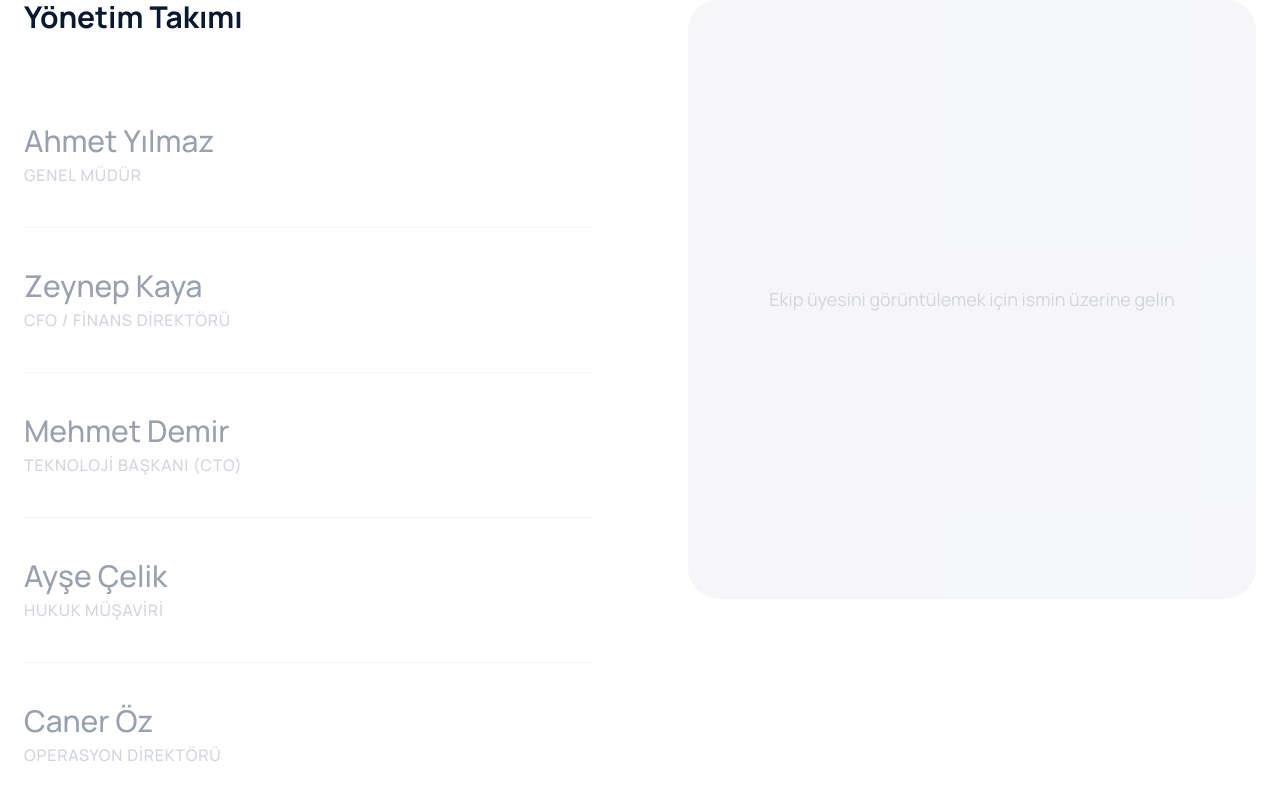
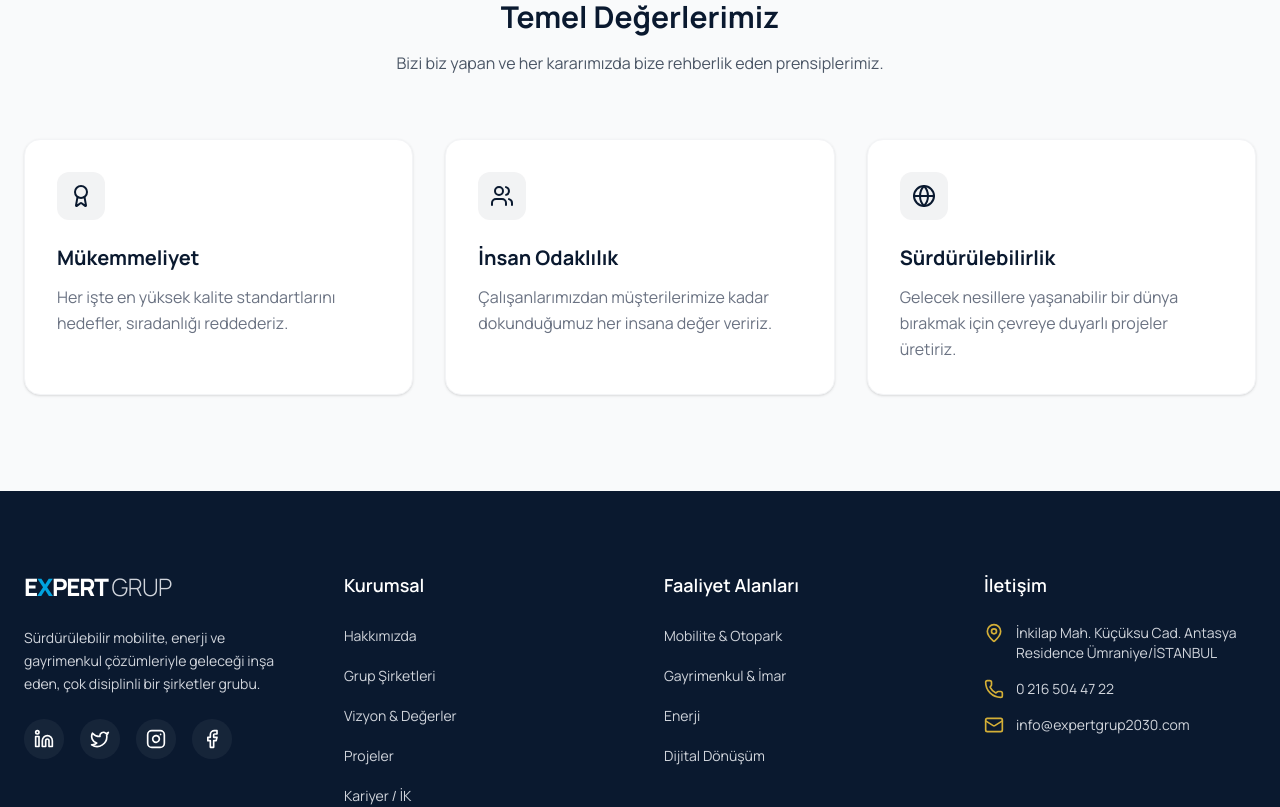
Before and after one commit to tacker2022/expert-grup-website, a Next.js app: page /about in a window 1280 px wide. Shown: the part 1520-2327 px from the top of the page. Built offline with nearby package versions, Linux system fonts and the light colour scheme.

Commit message:
fix: remove demo management team and placeholder names

```diff
--- a/app/about/page.tsx
+++ b/app/about/page.tsx
@@ -2,7 +2,6 @@ import { PageHeader } from "@/components/layout/page-header";
 import { Navbar } from "@/components/layout/navbar";
 import { Footer } from "@/components/layout/footer";
 import { CheckCircle2, Award, Users, Globe } from "lucide-react";
-import { TeamList } from "@/components/about/team-list";
 
 export const metadata = {
     title: "Hakkımızda | Expert Grup",
@@ -73,9 +72,6 @@ export default function AboutPage() {
                     </div>
                 </section>
 
-                {/* Team Section (Executive List) */}
-                <TeamList />
-
                 {/* Values Grid */}
                 <section className="py-24 bg-gray-50">
                     <div className="container mx-auto px-6">
--- a/app/contact/page.tsx
+++ b/app/contact/page.tsx
@@ -69,8 +69,8 @@ export default function ContactPage() {
 
                                 <form className="space-y-6">
                                     <div className="grid grid-cols-1 md:grid-cols-2 gap-6">
-                                        <InputGroup label="Adınız Soyadınız" placeholder="John Doe" />
-                                        <InputGroup label="E-Posta Adresiniz" placeholder="john@example.com" type="email" />
+                                        <InputGroup label="Adınız Soyadınız" placeholder="Adınız Soyadınız" />
+                                        <InputGroup label="E-Posta Adresiniz" placeholder="adiniz@sirket.com" type="email" />
                                     </div>
                                     <InputGroup label="Konu" placeholder="Proje talebi hakkında..." />
 
--- a/app/media/page.tsx
+++ b/app/media/page.tsx
@@ -39,8 +39,8 @@ const NEWS = [
     },
     {
         id: "4",
-        title: " Dijital Dönüşümde Liderlik: Teknoloji Zirvesi Notları",
-        excerpt: "CTO'muz Mehmet Demir'in Global Tech Summit'te yaptığı konuşmadan öne çıkan başlıklar ve gelecek vizyonumuz.",
+        title: "Dijital Dönüşümde Liderlik: Teknoloji Zirvesi Notları",
+        excerpt: "Global Tech Summit'te paylaşılan dijital dönüşüm stratejileri, sektördeki son teknolojik yenilikler ve gelecek vizyonumuz.",
         category: "Sektörel",
         date: "28 Ekim 2024",
         image: "https://images.unsplash.com/photo-1556761175-5973dc0f32e7?q=80&w=2664&auto=format&fit=crop",
--- a/components/about/team-list.tsx
+++ /dev/null
@@ -1,129 +0,0 @@
-"use client";
-
-import { useState } from "react";
-import { motion, AnimatePresence } from "framer-motion";
-import { MoveRight } from "lucide-react";
-
-interface TeamMember {
-    id: number;
-    name: string;
-    role: string;
-    image: string;
-    description: string;
-}
-
-// Sample Data - In production, this would come from props or API
-const TEAM: TeamMember[] = [
-    {
-        id: 1,
-        name: "Ahmet Yılmaz",
-        role: "Genel Müdür",
-        image: "https://images.unsplash.com/photo-1560250097-0b93528c311a?q=80&w=2144&auto=format&fit=crop",
-        description: "20+ yıllık gayrimenkul ve yatırım tecrübesi ile grubun stratejik liderliğini yürütmektedir."
-    },
-    {
-        id: 2,
-        name: "Zeynep Kaya",
-        role: "CFO / Finans Direktörü",
-        image: "https://images.unsplash.com/photo-1573496359142-b8d87734a5a2?q=80&w=2088&auto=format&fit=crop",
-        description: "Uluslararası finans yönetimi ve kurumsal risk analizlerinde uzmanlaşmış bir lider."
-    },
-    {
-        id: 3,
-        name: "Mehmet Demir",
-        role: "Teknoloji Başkanı (CTO)",
-        image: "https://images.unsplash.com/photo-1472099645785-5658abf4ff4e?q=80&w=2070&auto=format&fit=crop",
-        description: "Dijital dönüşüm süreçlerimizin ve teknolojik altyapımızın mimarı."
-    },
-    {
-        id: 4,
-        name: "Ayşe Çelik",
-        role: "Hukuk Müşaviri",
-        image: "https://images.unsplash.com/photo-1580489944761-15a19d654956?q=80&w=2061&auto=format&fit=crop",
-        description: "Şirketler hukukundaki derin bilgisiyle tüm operasyonlarımızın yasal güvencesi."
-    },
-    {
-        id: 5,
-        name: "Caner Öz",
-        role: "Operasyon Direktörü",
-        image: "https://images.unsplash.com/photo-1519085360753-af0119f7cbe7?q=80&w=2134&auto=format&fit=crop",
-        description: "Saha operasyonlarının verimliliği ve entegrasyonundan sorumlu yönetici."
-    }
-];
-
-export function TeamList() {
-    const [activeMember, setActiveMember] = useState<TeamMember | null>(null);
-
-    return (
-        <section className="py-24 bg-white">
-            <div className="container mx-auto px-6">
-                <div className="flex flex-col lg:flex-row gap-12 lg:gap-24">
-
-                    {/* Left Side: The List */}
-                    <div className="lg:w-1/2">
-                        <h2 className="text-3xl font-bold text-expert-navy mb-12">Yönetim Takımı</h2>
-                        <div className="divide-y divide-gray-100">
-                            {TEAM.map((member) => (
-                                <div
-                                    key={member.id}
-                                    onMouseEnter={() => setActiveMember(member)}
-                                    // Keep active on touch devices or click if needed, but hover is primary for this style
-                                    className="group py-8 md:py-10 cursor-pointer flex flex-col md:flex-row md:items-center justify-between gap-4 transition-all duration-300"
-                                >
-                                    <div className="space-y-1">
-                                        <h3 className={`text-2xl md:text-3xl font-medium transition-colors duration-300 ${activeMember?.id === member.id ? 'text-expert-navy translate-x-4' : 'text-gray-400 group-hover:text-expert-anthracite'}`}>
-                                            {member.name}
-                                        </h3>
-                                        <p className={`text-sm md:text-base font-medium tracking-wider uppercase transition-colors duration-300 ${activeMember?.id === member.id ? 'text-expert-gold translate-x-4' : 'text-gray-300 group-hover:text-gray-500'}`}>
-                                            {member.role}
-                                        </p>
-                                    </div>
-
-                                    {/* Icon visible only on active/hover */}
-                                    <div className={`hidden md:block opacity-0 transition-all duration-300 transform ${activeMember?.id === member.id ? 'opacity-100 translate-x-0' : '-translate-x-4'}`}>
-                                        <MoveRight className="w-8 h-8 text-expert-gold" />
-                                    </div>
-                                </div>
-                            ))}
-                        </div>
-                    </div>
-
-                    {/* Right Side: Sticky Image Reveal */}
-                    <div className="lg:w-1/2 relative hidden lg:block">
-                        <div className="sticky top-32 h-[600px] w-full bg-gray-50 rounded-[2rem] overflow-hidden">
-                            <AnimatePresence mode="wait">
-                                {activeMember ? (
-                                    <motion.div
-                                        key={activeMember.id}
-                                        initial={{ opacity: 0, scale: 1.05 }}
-                                        animate={{ opacity: 1, scale: 1 }}
-                                        exit={{ opacity: 0 }}
-                                        transition={{ duration: 0.4 }}
-                                        className="relative w-full h-full"
-                                    >
-                                        <img
-                                            src={activeMember.image}
-                                            alt={activeMember.name}
-                                            className="absolute inset-0 w-full h-full object-cover"
-                                        />
-                                        <div className="absolute inset-0 bg-gradient-to-t from-expert-navy/80 via-transparent to-transparent" />
-
-                                        <div className="absolute bottom-0 left-0 p-10 text-white">
-                                            <p className="text-xl font-light italic leading-relaxed text-white/90">
-                                                "{activeMember.description}"
-                                            </p>
-                                        </div>
-                                    </motion.div>
-                                ) : (
-                                    <div className="w-full h-full flex flex-col items-center justify-center text-gray-300 space-y-4 bg-gray-100/50">
-                                        <p className="text-lg">Ekip üyesini görüntülemek için ismin üzerine gelin</p>
-                                    </div>
-                                )}
-                            </AnimatePresence>
-                        </div>
-                    </div>
-                </div>
-            </div>
-        </section>
-    );
-}
```
